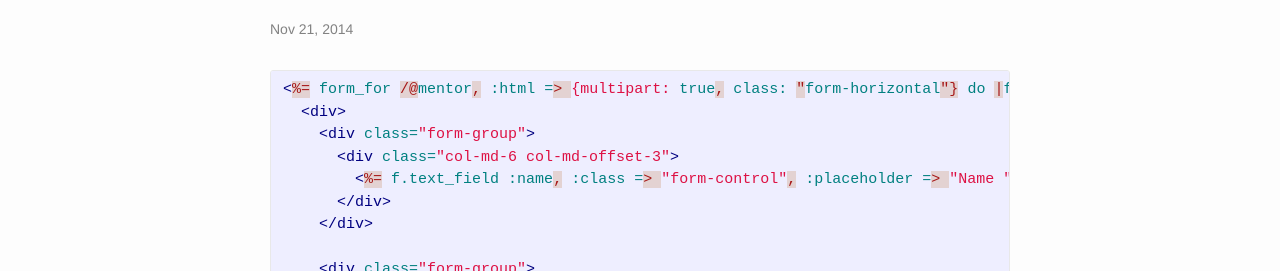
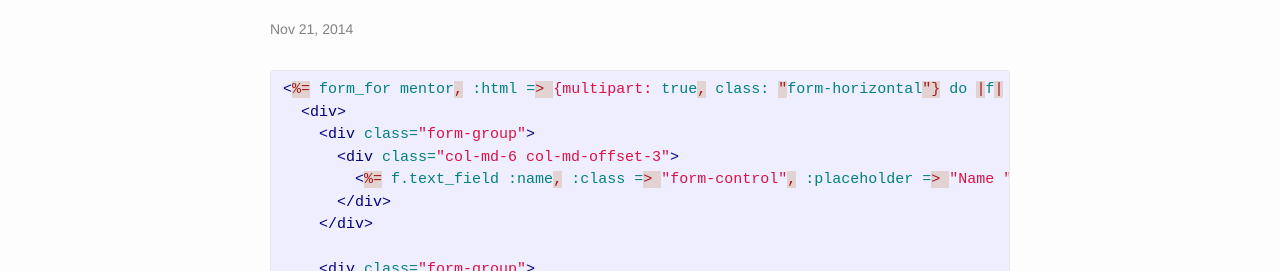
Before and after one commit to timproctor/timproctor.github.io, a Jekyll site: the page built from _posts/2014-11-21-making-a-profile-template-with-box-selections.markdown, in a window 1280 px wide. Shown: the part 172-443 px from the top of the page. Built offline with Jekyll 4.4.1, drawn with Linux system fonts in a browser that asks for light colours.

```diff
--- a/_posts/2014-11-21-making-a-profile-template-with-box-selections.markdown
+++ b/_posts/2014-11-21-making-a-profile-template-with-box-selections.markdown
@@ -6,7 +6,7 @@ categories: front-end making-forms code
 ---
 
 {% highlight HTML %}
-<%= form_for /@mentor, :html => {multipart: true, class: "form-horizontal"} do |f| %>
+<%= form_for mentor, :html => {multipart: true, class: "form-horizontal"} do |f| %>
   <div>
     <div class="form-group">
       <div class="col-md-6 col-md-offset-3">
```
